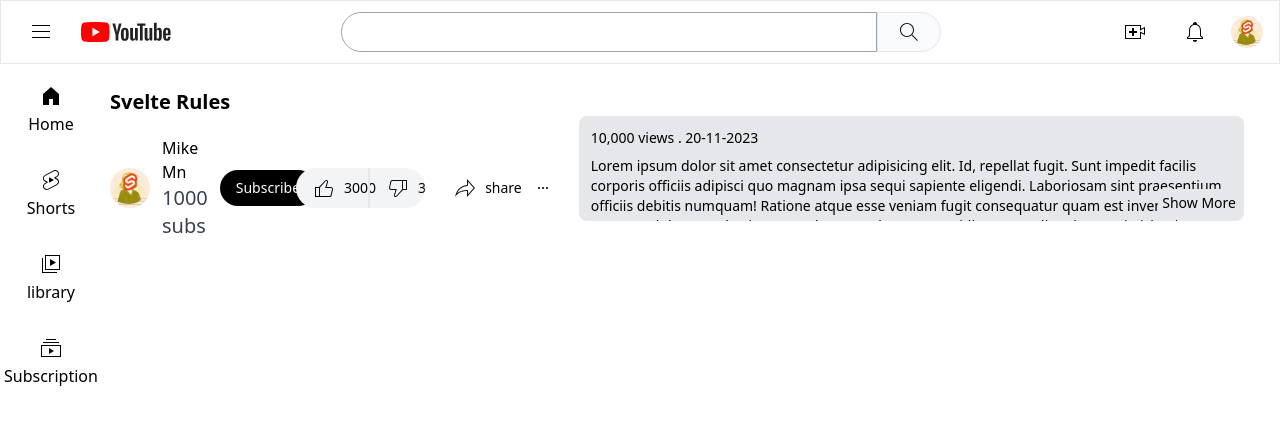
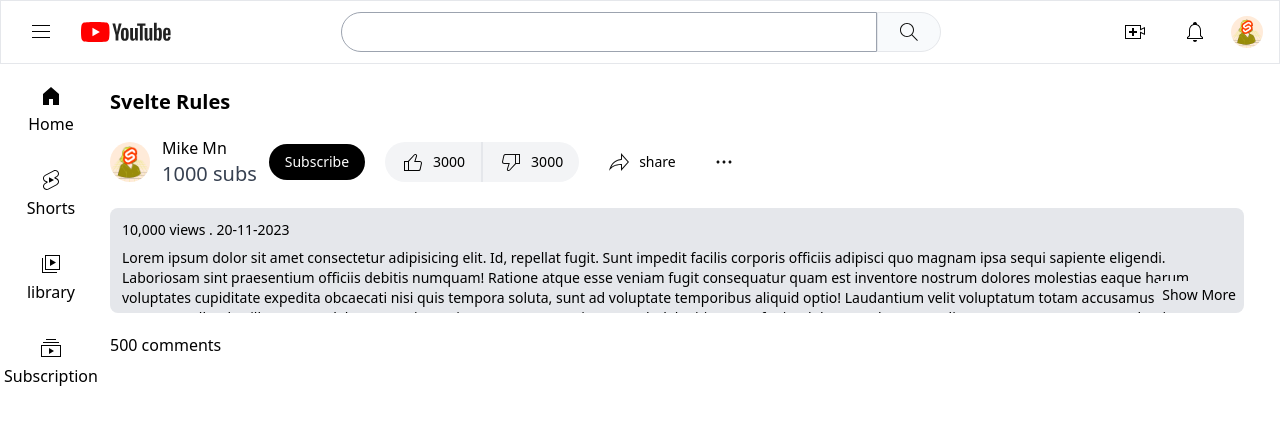
Before and after one commit to Michael-Njoroge/Svelte-Youtube-Clone, a SvelteKit app: page /1 in a window 1280 px wide. Shown: the top 424 px of the page. Built offline with nearby package versions, Linux system fonts and the light colour scheme.

Commit message:
create comments componnent

```diff
--- /dev/null
+++ b/src/lib/components/Comments.svelte
@@ -0,0 +1,7 @@
+<script lang="ts">
+
+</script>
+
+<h1 class="font-medium mb-5">500 comments</h1>
+
+<div class="space-y-5"></div>
--- a/src/lib/components/VideoDescription.svelte
+++ b/src/lib/components/VideoDescription.svelte
@@ -1,5 +1,5 @@
 <script lang="ts">
-    let showMore = false
+    let showMore = false;
 </script>
 
 <div
--- a/src/routes/[videoId]/+page.svelte
+++ b/src/routes/[videoId]/+page.svelte
@@ -1,5 +1,6 @@
  <script lang="ts">
 	import ChannelInfo from "$lib/components/ChannelInfo.svelte";
+	import Comments from "$lib/components/Comments.svelte";
 	import VideoDescription from "$lib/components/VideoDescription.svelte";
 
     let videoId = ''
@@ -18,8 +19,9 @@
     <h1 class="text-xl capitalize font-semibold">
         svelte Rules
     </h1>
-    <div class="flex flex-col md:flex-row gap-5 items-start">
+    <div class="flex-col md:flex-row gap-5 items-start">
         <ChannelInfo/>
         <VideoDescription/>
+        <Comments/>
     </div>
  </div>
```
